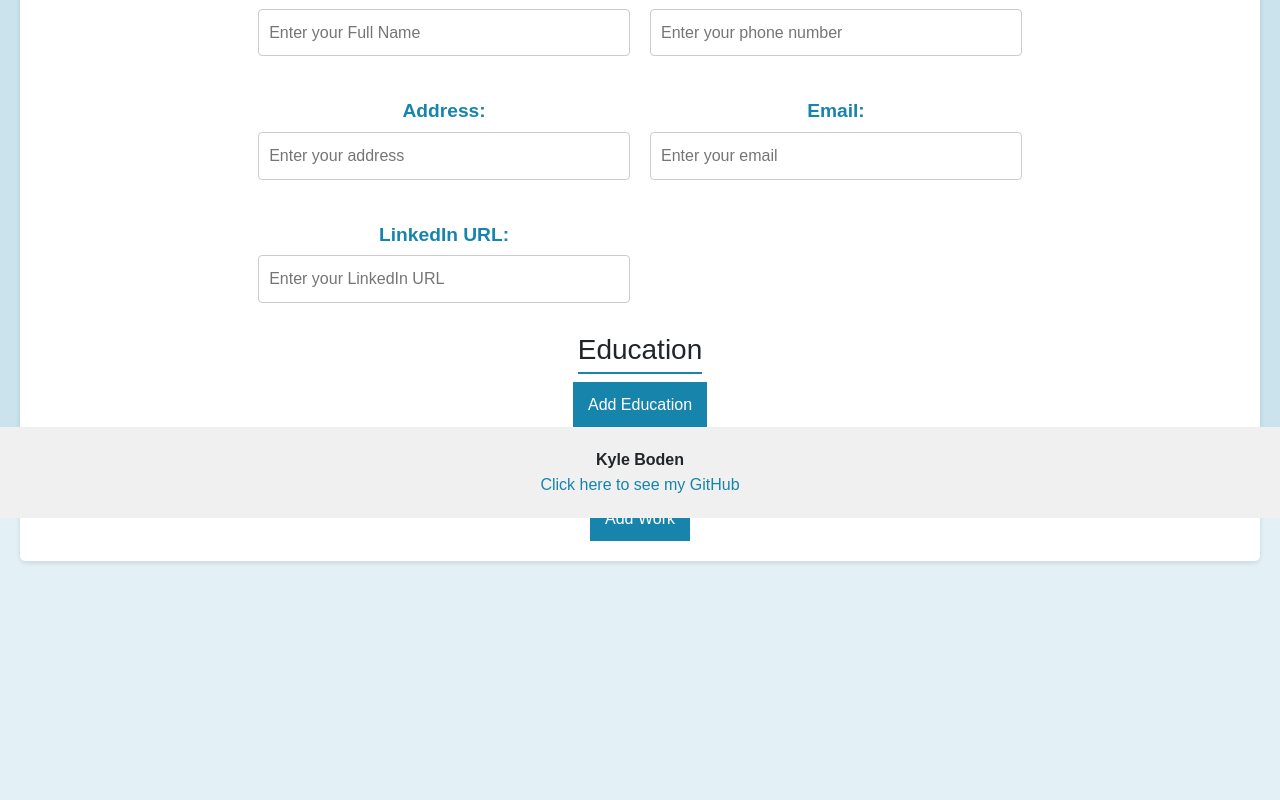
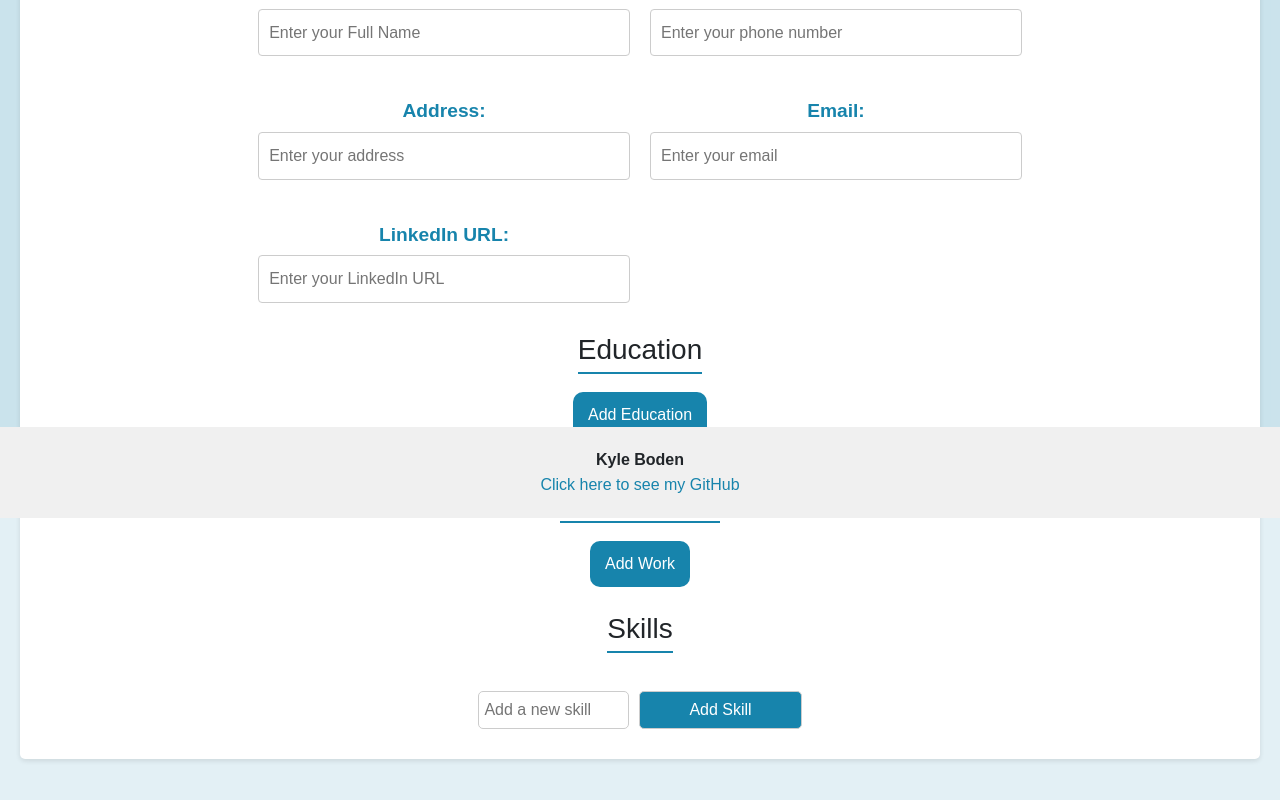
Before and after one commit to kyleboden/startup, a React (Vite) app: page /userInfo in a window 1280 px wide. Shown: the part 282-1082 px from the top of the page. Before the commit the page ends 963 px from the top, so only its background shows below. Built offline with nearby package versions, Linux system fonts and the light colour scheme.

Commit message:
Skills probably done

```diff
--- a/src/userInfo/userInfo.css
+++ b/src/userInfo/userInfo.css
@@ -105,17 +105,135 @@ button:hover {
     box-sizing: border-box; /* Ensures padding is included in the width */
 }
 
+.date-container {
+    display: flex;
+    gap: 20px; /* Adjust gap as needed */
+    align-items: center;
+}
+
+.date-container div {
+    display: flex;
+    flex-direction: column;
+}
 
 
 
 .button-group {
+    justify-content: center; /* Centers the buttons horizontally */
     display: flex; /* Use flexbox to align items horizontally */
     gap: 10px; /* Optional: add space between buttons */
     margin-top: 10px; /* Optional: add some space above the button group */
 }
 
 .button-group button {
+
     width: 150px; /* Set a specific width */
     padding: 10px; /* Optional: add some padding for better appearance */
     font-size: 16px; /* Optional: increase font size */
 }
+
+.add-button {
+    background-color: #1784AC; /* Your logo color */
+    color: white;
+    border: none;
+    border-radius: 10px; /* Increased radius for a more rounded button */
+    padding: 10px 15px;
+    cursor: pointer;
+    transition: background-color 0.3s ease;
+    margin-top: 10px;
+}
+
+.add-button:hover {
+    background-color: #115b76; /* Darker blue for Edit button hover */
+}
+
+
+
+.edit-button, .remove-button, .cancel-button, .update-button {
+    background-color: #ffffff; /* Edit button color */
+    color: rgb(31, 31, 31);
+    border: none;
+    border-radius: 4px;
+    padding: 5px 10px !important; /* Ensure very small padding */
+    font-size: 12px !important; /* Ensure smaller font size */
+    cursor: pointer;
+    transition: background-color 0.3s ease;
+    width: 60px;
+    margin-top: 5px;
+}
+.edit-button, .update-button {
+    border: 1px solid #297fb9b2; /* Border with the same color */
+
+}
+.edit-button:hover, .update-button:hover {
+    background-color: #297fb9b2; /* Darker blue for Edit button hover */
+    color: white
+}
+
+
+.remove-button, .cancel-button {
+    border: 1px solid #e74d3c99; /* Border with the same color */
+}
+
+.remove-button:hover, .cancel-button:hover {
+    background-color: #e74d3c99; /* Darker red for Remove button hover */
+    color: white
+}
+
+
+
+
+
+.skill-entry {
+    position: relative;
+    display: inline-block;
+    padding: 5px 10px;
+    margin: 5px;
+    background-color: #f0f0f0;
+    border-radius: 5px;
+}
+
+.remove-skill {
+    position: absolute;
+    top: -10px;
+    right: 0px;
+    font-size: 25px;
+    color: red;
+    display: none;
+    cursor: pointer;
+}
+
+.skill-entry:hover .remove-skill {
+    display: block;
+}
+
+
+.add-skill {
+    margin-top: 20px;
+    display: flex; /* Use flexbox to align items */
+    justify-content: flex-start; /* Align to the left */
+    align-items: center;
+}
+
+.add-skill input {
+    padding: 5px;
+    margin-top: 10px;
+    margin-right: 10px;
+    font-size: 16px;
+    border: 1px solid #ccc;
+    border-radius: 5px;
+}
+
+.add-skill button {
+    padding: 5px 15px;
+    font-size: 16px;
+    cursor: pointer;
+    border: 1px solid #ccc;
+    background-color: #1784ac;
+    color: white;
+    border-radius: 5px;
+}
+
+.add-skill button:hover {
+    background-color: #0f5d7f;
+}
--- a/src/userInfo/userInfo.jsx
+++ b/src/userInfo/userInfo.jsx
@@ -11,8 +11,11 @@ export function UserInfo() {
     });
     const [educationEntries, setEducationEntries] = useState([]);
     const [workEntries, setWorkEntries] = useState([]); // State for work history
+    const [skills, setSkills] = useState([]);  // State for skills
+
     const [isAddingEducation, setIsAddingEducation] = useState(false);
     const [isAddingWork, setIsAddingWork] = useState(false); // State for adding work
+    const [isAddingSkill, setIsAddingSkill] = useState(false);  // State for adding skills
     const [newEducation, setNewEducation] = useState({
         school: '',
         startDate: '',
@@ -25,7 +28,9 @@ export function UserInfo() {
         position: '',
         startDate: '',
         endDate: '',
+        keyRoles: '',
     });
+    const [newSkill, setNewSkill] = useState('');  // State for new skill
     const [isEditingEducation, setIsEditingEducation] = useState(false);
     const [currentEducationIndex, setCurrentEducationIndex] = useState(null);
     const [isEditingWork, setIsEditingWork] = useState(false); // State for editing work
@@ -78,7 +83,7 @@ export function UserInfo() {
     const addWorkEntry = () => {
         if (newWork.company && newWork.position && newWork.startDate && newWork.endDate) {
             setWorkEntries((prev) => [...prev, newWork]);
-            setNewWork({ company: '', position: '', startDate: '', endDate: '' });
+            setNewWork({ company: '', position: '', startDate: '', endDate: '', keyRoles: '' });
             setIsAddingWork(false);
         }
     };
@@ -95,6 +100,32 @@ export function UserInfo() {
         setIsEditingWork(true);
         setIsAddingWork(false);
     };
+
+
+    const handleSkillRemove = (index) => {
+        const updatedSkills = skills.filter((_, i) => i !== index);
+        setSkills(updatedSkills);
+    };
+
+    const handleAddSkill = () => {
+        if (newSkill && !skills.includes(newSkill)) { // Check if the skill is not empty and not already in the list
+            setSkills([...skills, newSkill]);
+            setNewSkill(''); // Clear the input field after adding
+        }
+    };
+
+    const handleNewSkillChange = (e) => {
+        setNewSkill(e.target.value); // Update the new skill input state
+    };
+
+    const handleKeyDown = (e) => {
+        if (e.key === 'Enter') {  // Check if Enter key is pressed
+            handleAddSkill();  // Add the skill
+            e.preventDefault(); // Prevent form submission or other default actions
+        }
+    };
+
+
 
     return (
         <main className="user-info-main">
@@ -137,13 +168,13 @@ export function UserInfo() {
                         <p>Major: {entry.school}</p>
 
                         <div className="button-group">
-                <button onClick={() => removeEducationEntry(index)}>Remove</button>
-                <button onClick={() => editEducationEntry(index)}>Edit</button>
+                        <button className="edit-button" onClick={() => editEducationEntry(index)}>Edit</button>
+                        <button className="remove-button" onClick={() => removeEducationEntry(index)}>Remove</button>
                         </div>
                     </div>
                 ))}
 
-    <button onClick={() => {
+                <button className="add-button"onClick={() => {
                     setIsAddingEducation(true);
                     setIsEditingEducation(false); // Reset editing when adding new
                     setNewEducation({ school: '', startDate: '', endDate: '' }); // Reset form
@@ -156,28 +187,30 @@ export function UserInfo() {
                 <input type="text" id="school" value={newEducation.school} onChange={handleNewEducationChange} placeholder="Enter school name" />
             </div>
 
-            <div className="input-group">
+            <div className="input-group date-container"> {/* New container for dates */}
+                <div>
                     <label htmlFor="startDate">Start Date:</label>
                     <input type="text" id="startDate" value={newEducation.startDate} onChange={handleNewEducationChange} placeholder="MM/YYYY" />
                 </div>
-
-            <div className="input-group">
+                <div>
                     <label htmlFor="endDate">End Date:</label>
                     <input type="text" id="endDate" value={newEducation.endDate} onChange={handleNewEducationChange} placeholder="MM/YYYY" />
+                </div>
             </div>
 
             <div className="input-group">
                 <label htmlFor="gpa">GPA:</label>
-                <input type="text" id="endDate" value={newEducation.endDate} onChange={handleNewEducationChange} placeholder="MM/YYYY" />
+                <input type="text" id="gpa" value={newEducation.gpa} onChange={handleNewEducationChange} placeholder="Enter your GPA" />
             </div>
 
             <div className="input-group">
                 <label htmlFor="major">Major:</label>
-                <input type="text" id="endDate" value={newEducation.endDate} onChange={handleNewEducationChange} placeholder="MM/YYYY" />
+                <input type="text" id="major" value={newEducation.major} onChange={handleNewEducationChange} placeholder="Enter your major" />
             </div>
+
                         <div className="button-group">
-                <button onClick={addEducationEntry}>{isEditingEducation ? 'Update Education' : 'Save Education'}</button>
-                <button onClick={() => {
+                            <button className="update-button" onClick={addEducationEntry}>{isEditingEducation ? 'Update Education' : 'Save Education'}</button>
+                            <button className="cancel-button" onClick={() => {
                                 setIsAddingEducation(false);
                                 setIsEditingEducation(false);
                                 setNewEducation({ school: '', startDate: '', endDate: '' }); // Reset form
@@ -187,6 +220,7 @@ export function UserInfo() {
                 )}
             </div>
 
+<br></br>
 <h3>Work History</h3>
 <div className="work-section">
     {workEntries.map((entry, index) => (
@@ -195,17 +229,21 @@ export function UserInfo() {
             <p>Position: {entry.position}</p>
             <p>Start: {entry.startDate}</p>
             <p>End: {entry.endDate}</p>
+            <p>
+                Key Roles: <br />
+                <span dangerouslySetInnerHTML={{ __html: entry.keyRoles.replace(/\n/g, '<br />') }} />
+            </p>
             <div className="button-group">
-                <button onClick={() => removeWorkEntry(index)}>Remove</button>
-                <button onClick={() => editWorkEntry(index)}>Edit</button>
+            <button className="edit-button"onClick={() => editWorkEntry(index)}>Edit</button>
+            <button className="remove-button" onClick={() => removeWorkEntry(index)}>Remove</button>
             </div>
         </div>
     ))}
 
-    <button onClick={() => {
+    <button className="add-button"onClick={() => {
         setIsAddingWork(true);
         setIsEditingWork(false); // Reset editing when adding new
-        setNewWork({ company: '', position: '', startDate: '', endDate: '' }); // Reset form
+        setNewWork({ company: '', position: '', startDate: '', endDate: '', keyRoles: ''}); // Reset form
     }}>Add Work</button>
 
     {(isAddingWork || isEditingWork) && (
@@ -220,27 +258,57 @@ export function UserInfo() {
                 <input type="text" id="position" value={newWork.position} onChange={handleNewWorkChange} placeholder="Enter position" />
             </div>
 
-            <div className="input-group">
+
+            <div className="input-group date-container">
+                <div>
                     <label htmlFor="startDate">Start Date:</label>
                     <input type="text" id="startDate" value={newWork.startDate} onChange={handleNewWorkChange} placeholder="MM/YYYY" />
                 </div>
-
-<div className="input-group">
+                <div>
                     <label htmlFor="endDate">End Date:</label>
                     <input type="text" id="endDate" value={newWork.endDate} onChange={handleNewWorkChange} placeholder="MM/YYYY" />
                 </div>
+            </div>
+
+            <div className="input-group">
+            <label htmlFor="keyRoles">Key Roles:</label><br />
+            <textarea id="keyRoles" value={newWork.keyRoles} onChange={handleNewWorkChange} placeholder="Enter key roles in your work history" rows="4" />
+            </div>
+
             <div className="button-group">
-                <button onClick={addWorkEntry}>{isEditingWork ? 'Update Work' : 'Save Work'}</button>
-                <button onClick={() => {
+                <button className="update-button" onClick={addWorkEntry}>{isEditingWork ? 'Update Work' : 'Save Work'}</button>
+                <button className="cancel-button" onClick={() => {
                     setIsAddingWork(false);
                     setIsEditingWork(false);
-                    setNewWork({ company: '', position: '', startDate: '', endDate: '' }); // Reset form
+                    setNewWork({ company: '', position: '', startDate: '', endDate: '', keyRoles: '' }); // Reset form
                 }}>Cancel</button>
             </div>
         </div>
     )}
 </div>
 
+        <br></br>
+        <h3>Skills</h3>
+        <div className="skills-section">
+            {skills.map((skill, index) => (
+                <div key={index} className="skill-entry">
+                    <span>{skill}</span>
+                    <span className="remove-skill" onClick={() => handleSkillRemove(index)}>×</span>
+                </div>
+            ))}
+        </div>
+
+        <div className="add-skill">
+            <input
+                type="text"
+                value={newSkill}
+                onChange={handleNewSkillChange}
+                placeholder="Add a new skill"
+                onKeyDown={(e) => handleKeyDown(e, 'skill')} // Use the existing handleKeyDown function
+
+            />
+            <button onClick={handleAddSkill}>Add Skill</button>
+        </div>
 
 
         </main>
```
Lines whose indentation alone changed are shown as unchanged.
